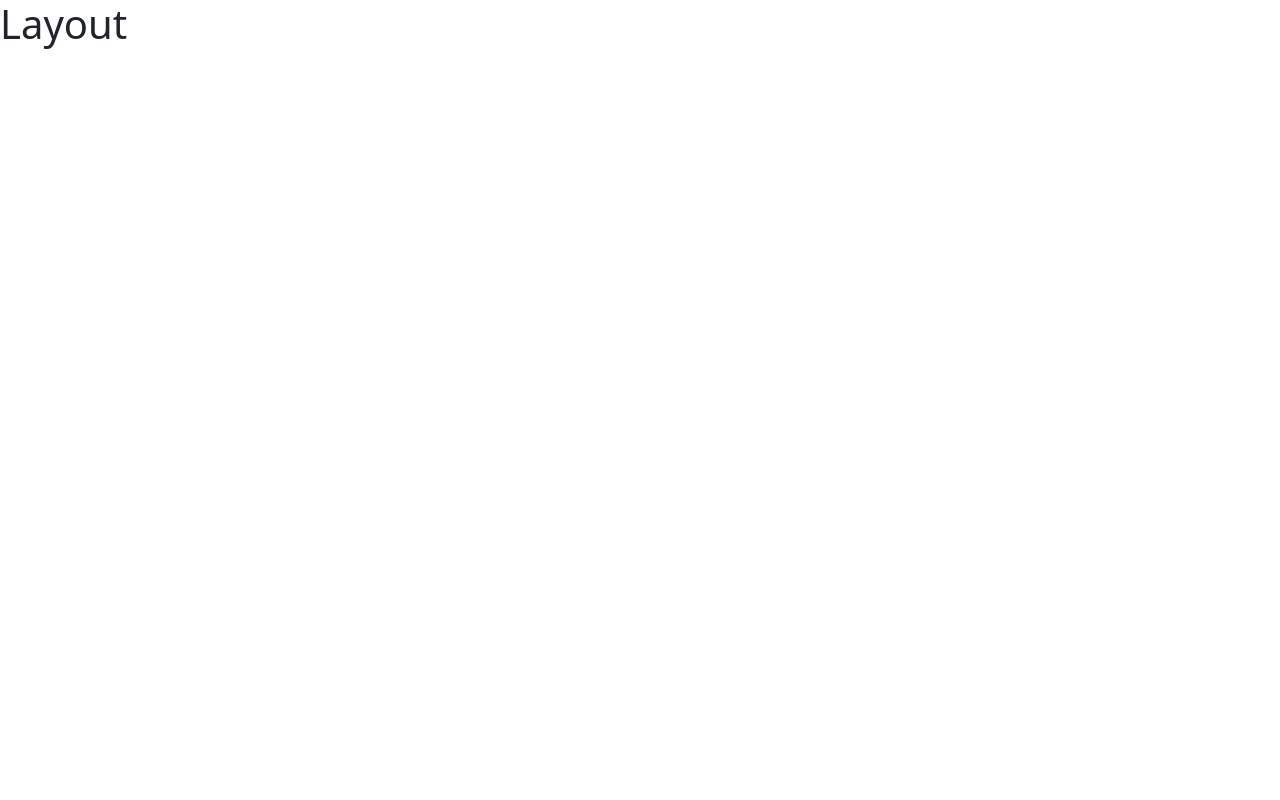
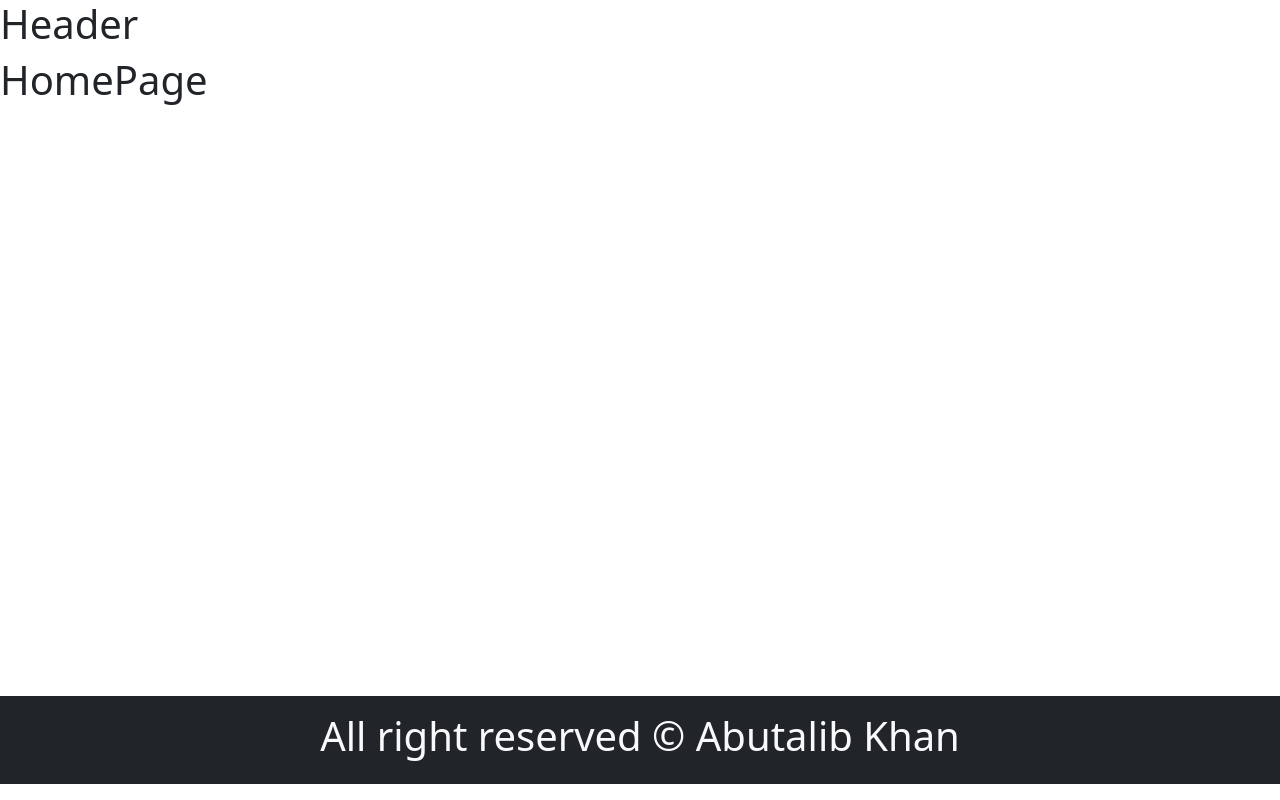
Before and after one commit to imtalibkhan/e-commerce-website, a React (Create React App) app in the folder client/: page / in a window 1280 px wide. Built offline with nearby package versions, Linux system fonts and the light colour scheme.

Commit message:
page-routing

```diff
--- a/client/package.json
+++ b/client/package.json
@@ -8,6 +8,7 @@
     "@testing-library/user-event": "^13.5.0",
     "react": "^18.2.0",
     "react-dom": "^18.2.0",
+    "react-router-dom": "^6.8.1",
     "react-scripts": "5.0.1",
     "web-vitals": "^2.1.4"
   },
--- a/client/public/index.html
+++ b/client/public/index.html
@@ -30,7 +30,7 @@
       work correctly both with client-side routing and a non-root public URL.
       Learn how to configure a non-root public URL by running `npm run build`.
     -->
-    <title>React App</title>
+    <title>E-commerce App</title>
   </head>
   <body>
     <noscript>You need to enable JavaScript to run this app.</noscript>
--- a/client/src/App.js
+++ b/client/src/App.js
@@ -1,14 +1,27 @@
 
-import './App.css';
-import Layout from './components/layout/Layout';
+import {Routes,Route} from "react-router-dom"
+import HomePage from "./pages/HomePage";
+import About from './pages/About';
+import Contact from './pages/Contact';
+import Policy from './pages/Policy';
+import PageNotFound from './pages/PageNotFound';
 
 function App() {
   return (
    <>
-   <Layout>
-   <h1>E-Commerce application</h1>
+   <Routes>
+    <Route path="/" element={<HomePage/>}/>
+    <Route path="about" element={<About />}/>
+    <Route path="contact" element={<Contact />}/>
+    <Route path="policy" element={<Policy />}/>
+    <Route path="*" element={<PageNotFound />}/>
 
-   </Layout>
+
+
+
+
+
+   </Routes>
    </>
   );
 }
--- a/client/src/components/layout/Footer.js
+++ b/client/src/components/layout/Footer.js
@@ -2,7 +2,10 @@
 
 const Footer = () => {
   return (
-    <div>Footer</div>
+    <div className='bg-dark text-light p-3'>
+
+      <h1 className='text-center'>All right reserved &copy; Abutalib Khan</h1>
+    </div>
   )
 }
 
--- a/client/src/components/layout/Header.js
+++ b/client/src/components/layout/Header.js
@@ -2,7 +2,9 @@
 
 const Header = () => {
   return (
-    <div>Header</div>
+    <div>
+      <h1>Header</h1>
+      </div>
   )
 }
 
--- a/client/src/components/layout/Layout.js
+++ b/client/src/components/layout/Layout.js
@@ -1,12 +1,15 @@
-import React from 'react'
+import React from "react";
+import Header from "./Header";
+import Footer from './Footer';
 
-const Layout = () => {
+const Layout = ({children}) => {
   return (
     <div>
-        <h1>Layout</h1>
+      <Header />
+      <main style={{minHeight: "80vh"}}>{children}</main>
+      <Footer />
+    </div>
+  );
+};
 
-        </div>
-  )
-}
-
-export default Layout
+export default Layout;
--- a/client/src/index.js
+++ b/client/src/index.js
@@ -3,12 +3,16 @@
 import './index.css';
 import App from './App';
 import reportWebVitals from './reportWebVitals';
+import {BrowserRouter} from "react-router-dom"
 
 const root = ReactDOM.createRoot(document.getElementById('root'));
 root.render(
-  <React.StrictMode>
+  <BrowserRouter>
+   <React.StrictMode>
     <App />
   </React.StrictMode>
+  </BrowserRouter>
+
 );
 
 // If you want to start measuring performance in your app, pass a function
--- /dev/null
+++ b/client/src/pages/About.js
@@ -0,0 +1,12 @@
+import React from 'react'
+import Layout from '../components/layout/Layout'
+
+const About = () => {
+  return (
+    <Layout>
+    <h1>About</h1>
+    </Layout>
+  )
+}
+
+export default About
--- /dev/null
+++ b/client/src/pages/Contact.js
@@ -0,0 +1,13 @@
+import React from 'react'
+import Layout from '../components/layout/Layout'
+
+const Contact = () => {
+  return (
+    <Layout>
+    <h1>Contact</h1>
+
+    </Layout>
+  )
+}
+
+export default Contact
--- /dev/null
+++ b/client/src/pages/HomePage.js
@@ -0,0 +1,13 @@
+import React from 'react'
+import Layout from './../components/layout/Layout';
+
+const HomePage = () => {
+  return (
+    <Layout>
+    <h1>HomePage</h1>
+
+    </Layout>
+  )
+}
+
+export default HomePage
--- /dev/null
+++ b/client/src/pages/PageNotFound.js
@@ -0,0 +1,13 @@
+import React from 'react'
+import Layout from '../components/layout/Layout'
+
+const PageNotFound = () => {
+  return (
+    <Layout>
+    <h1>PageNotFound</h1>
+
+    </Layout>
+  )
+}
+
+export default PageNotFound
--- /dev/null
+++ b/client/src/pages/Policy.js
@@ -0,0 +1,13 @@
+import React from 'react'
+import Layout from '../components/layout/Layout'
+
+const Policy = () => {
+  return (
+    <Layout>
+    <h1>Policy</h1>
+
+    </Layout>
+  )
+}
+
+export default Policy
```
Also changed, not shown: 1 other file (tests, documents, lock files or other folders).
